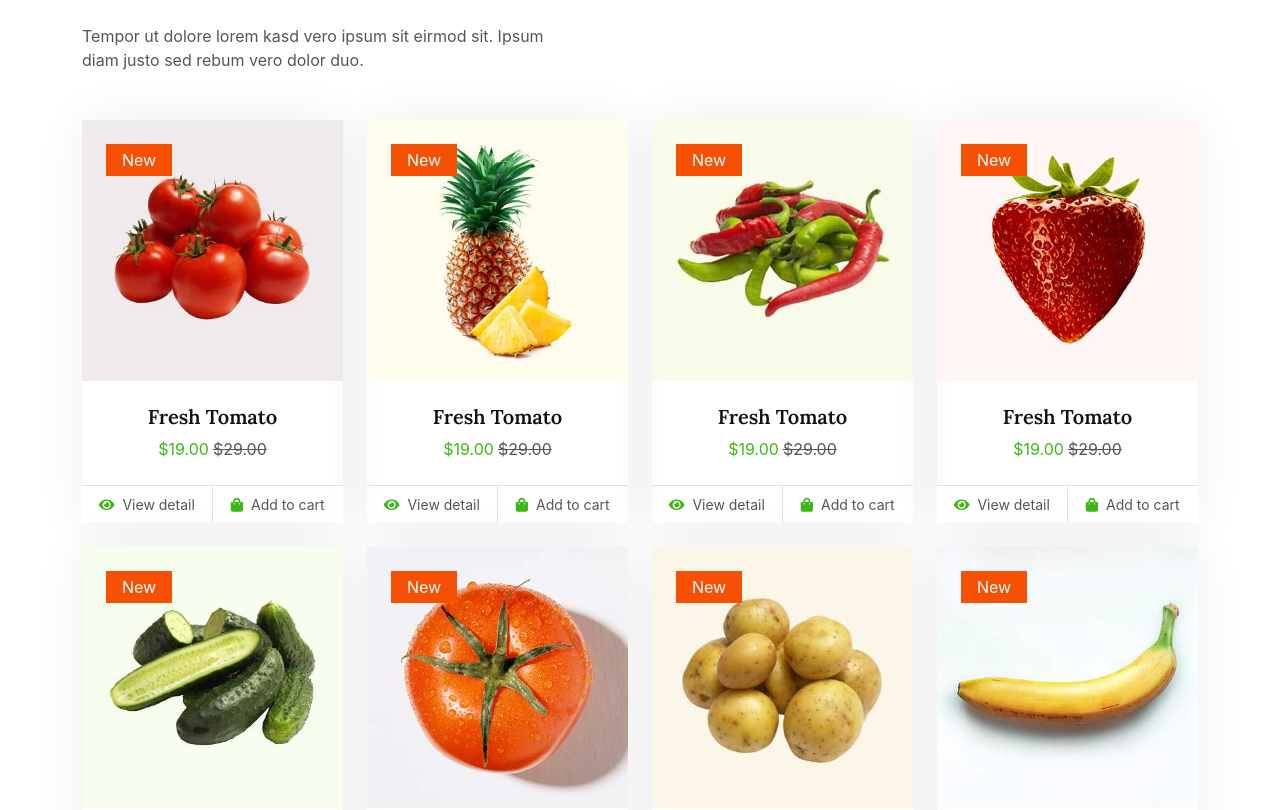
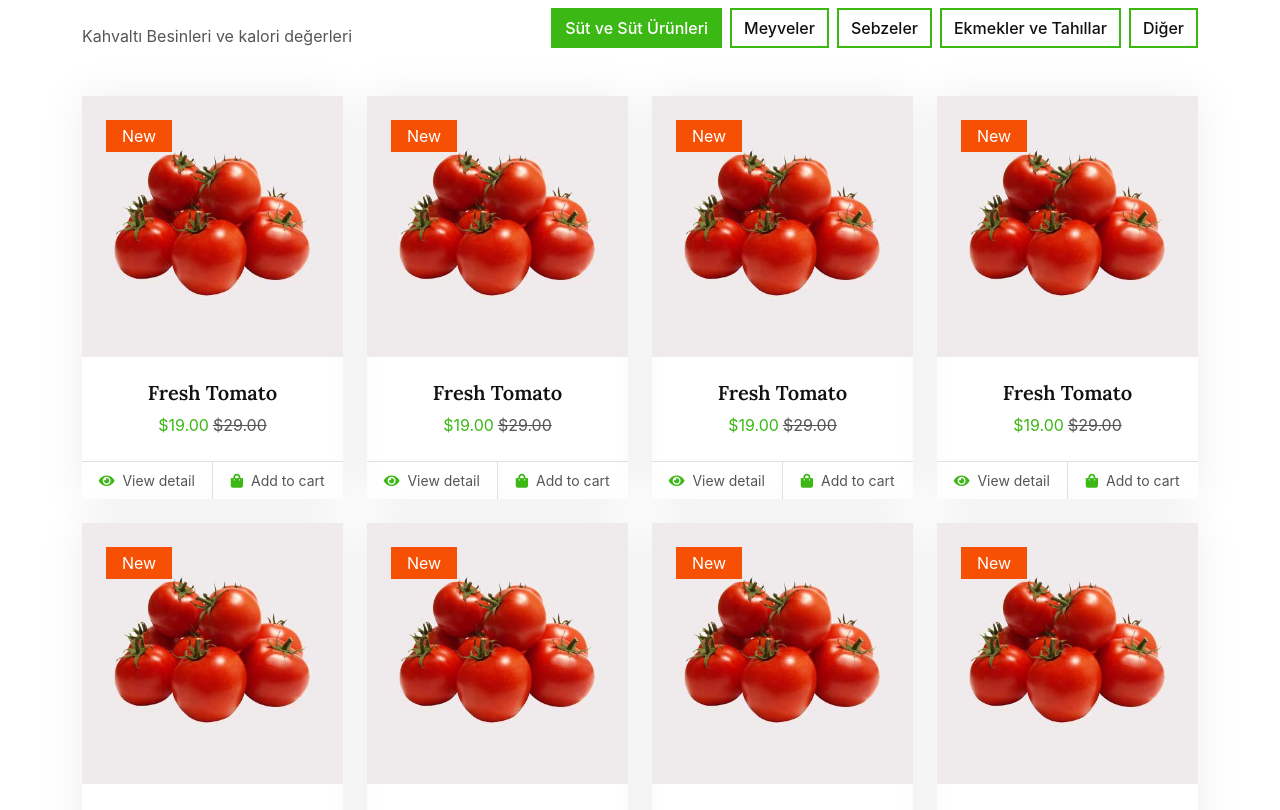
Before and after one commit to kburaky/pender, a React (Create React App) app: page /kahvalti-besinleri in a window 1280 px wide. Shown: the part 575-1385 px from the top of the page. Built offline with nearby package versions, Linux system fonts and the light colour scheme.

Commit message:
modified:   src/components/Product.jsx

```diff
--- a/src/components/Product.jsx
+++ b/src/components/Product.jsx
@@ -6,17 +6,40 @@ function Product() {
         <div className="container-xxl py-5">
         <div className="container">
             <div className="row g-0 gx-5 align-items-end">
-                <div className="col-lg-6">
+                <div className="col-lg-4">
                     <div className="section-header text-start mb-5 wow fadeInUp"
                     data-wow-delay="0.1s"
                     style={{maxWidth: 500}}>
-                        <h1 className="display-5 mb-3">Our Products</h1>
-                        <p>Tempor ut dolore lorem kasd vero ipsum sit eirmod sit. Ipsum diam justo sed rebum vero dolor duo.</p>
+                        <h1 className="display-5 mb-3">Besinler</h1>
+                        <p>Kahvaltı Besinleri ve kalori değerleri</p>
                     </div>
                 </div>
 
+                <div class="col-lg-8 text-start text-lg-end wow slideInRight" data-wow-delay="0.1s">
+                    <ul class="nav nav-pills d-inline-flex justify-content-end mb-5">
+                        <li class="nav-item me-2">
+                            <a class="btn btn-outline-primary border-2 active" data-bs-toggle="pill" href="#tab-1">Süt ve Süt Ürünleri</a>
+                        </li>
+                        <li class="nav-item me-2">
+                            <a class="btn btn-outline-primary border-2" data-bs-toggle="pill" href="#tab-2">Meyveler </a>
+                        </li>
+                        <li class="nav-item me-2">
+                            <a class="btn btn-outline-primary border-2" data-bs-toggle="pill" href="#tab-3">Sebzeler</a>
+                        </li>
+                        <li class="nav-item me-2">
+                            <a class="btn btn-outline-primary border-2" data-bs-toggle="pill" href="#tab-4">Ekmekler ve Tahıllar</a>
+                        </li>
+                        <li class="nav-item me-0">
+                            <a class="btn btn-outline-primary border-2" data-bs-toggle="pill" href="#tab-5">Diğer</a>
+                        </li>
+                    </ul>
+                </div>
+
+
+
             </div>
             <div className="tab-content">
+
                 <div id="tab-1" className="tab-pane fade show p-0 active">
                     <div className="row g-4">
                         <div className="col-xl-3 col-lg-4 col-md-6 wow fadeInUp" data-wow-delay="0.1s">
@@ -43,7 +66,7 @@ function Product() {
                         <div className="col-xl-3 col-lg-4 col-md-6 wow fadeInUp" data-wow-delay="0.3s">
                             <div className="product-item">
                                 <div className="position-relative bg-light overflow-hidden">
-                                    <img className="img-fluid w-100" src="img/product-2.jpg" alt=""/>
+                                    <img className="img-fluid w-100" src="img/product-1.jpg" alt=""/>
                                     <div className="bg-secondary rounded text-white position-absolute start-0 top-0 m-4 py-1 px-3">New</div>
                                 </div>
                                 <div className="text-center p-4">
@@ -64,7 +87,7 @@ function Product() {
                         <div className="col-xl-3 col-lg-4 col-md-6 wow fadeInUp" data-wow-delay="0.5s">
                             <div className="product-item">
                                 <div className="position-relative bg-light overflow-hidden">
-                                    <img className="img-fluid w-100" src="img/product-3.jpg" alt=""/>
+                                    <img className="img-fluid w-100" src="img/product-1.jpg" alt=""/>
                                     <div className="bg-secondary rounded text-white position-absolute start-0 top-0 m-4 py-1 px-3">New</div>
                                 </div>
                                 <div className="text-center p-4">
@@ -85,7 +108,7 @@ function Product() {
                         <div className="col-xl-3 col-lg-4 col-md-6 wow fadeInUp" data-wow-delay="0.7s">
                             <div className="product-item">
                                 <div className="position-relative bg-light overflow-hidden">
-                                    <img className="img-fluid w-100" src="img/product-4.jpg" alt=""/>
+                                    <img className="img-fluid w-100" src="img/product-1.jpg" alt=""/>
                                     <div className="bg-secondary rounded text-white position-absolute start-0 top-0 m-4 py-1 px-3">New</div>
                                 </div>
                                 <div className="text-center p-4">
@@ -106,7 +129,7 @@ function Product() {
                         <div className="col-xl-3 col-lg-4 col-md-6 wow fadeInUp" data-wow-delay="0.1s">
                             <div className="product-item">
                                 <div className="position-relative bg-light overflow-hidden">
-                                    <img className="img-fluid w-100" src="img/product-5.jpg" alt=""/>
+                                    <img className="img-fluid w-100" src="img/product-1.jpg" alt=""/>
                                     <div className="bg-secondary rounded text-white position-absolute start-0 top-0 m-4 py-1 px-3">New</div>
                                 </div>
                                 <div className="text-center p-4">
@@ -127,7 +150,7 @@ function Product() {
                         <div className="col-xl-3 col-lg-4 col-md-6 wow fadeInUp" data-wow-delay="0.3s">
                             <div className="product-item">
                                 <div className="position-relative bg-light overflow-hidden">
-                                    <img className="img-fluid w-100" src="img/product-6.jpg" alt=""/>
+                                    <img className="img-fluid w-100" src="img/product-1.jpg" alt=""/>
                                     <div className="bg-secondary rounded text-white position-absolute start-0 top-0 m-4 py-1 px-3">New</div>
                                 </div>
                                 <div className="text-center p-4">
@@ -148,7 +171,7 @@ function Product() {
                         <div className="col-xl-3 col-lg-4 col-md-6 wow fadeInUp" data-wow-delay="0.5s">
                             <div className="product-item">
                                 <div className="position-relative bg-light overflow-hidden">
-                                    <img className="img-fluid w-100" src="img/product-7.jpg" alt=""/>
+                                    <img className="img-fluid w-100" src="img/product-1.jpg" alt=""/>
                                     <div className="bg-secondary rounded text-white position-absolute start-0 top-0 m-4 py-1 px-3">New</div>
                                 </div>
                                 <div className="text-center p-4">
@@ -169,7 +192,7 @@ function Product() {
                         <div className="col-xl-3 col-lg-4 col-md-6 wow fadeInUp" data-wow-delay="0.7s">
                             <div className="product-item">
                                 <div className="position-relative bg-light overflow-hidden">
-                                    <img className="img-fluid w-100" src="img/product-8.jpg" alt=""/>
+                                    <img className="img-fluid w-100" src="img/product-1.jpg" alt=""/>
                                     <div className="bg-secondary rounded text-white position-absolute start-0 top-0 m-4 py-1 px-3">New</div>
                                 </div>
                                 <div className="text-center p-4">
@@ -192,6 +215,8 @@ function Product() {
                         </div>
                     </div>
                 </div>
+
+
                 <div id="tab-2" className="tab-pane fade show p-0">
                     <div className="row g-4">
                         <div className="col-xl-3 col-lg-4 col-md-6">
```
